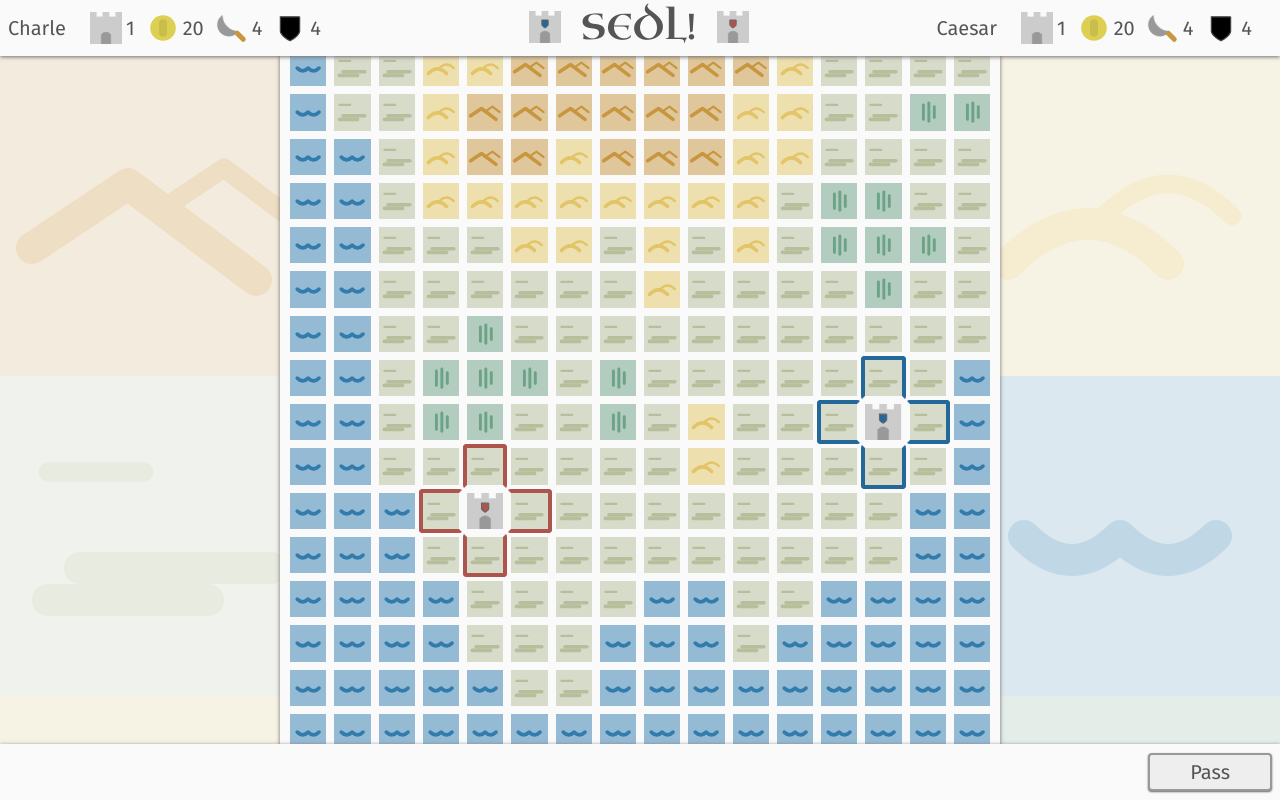
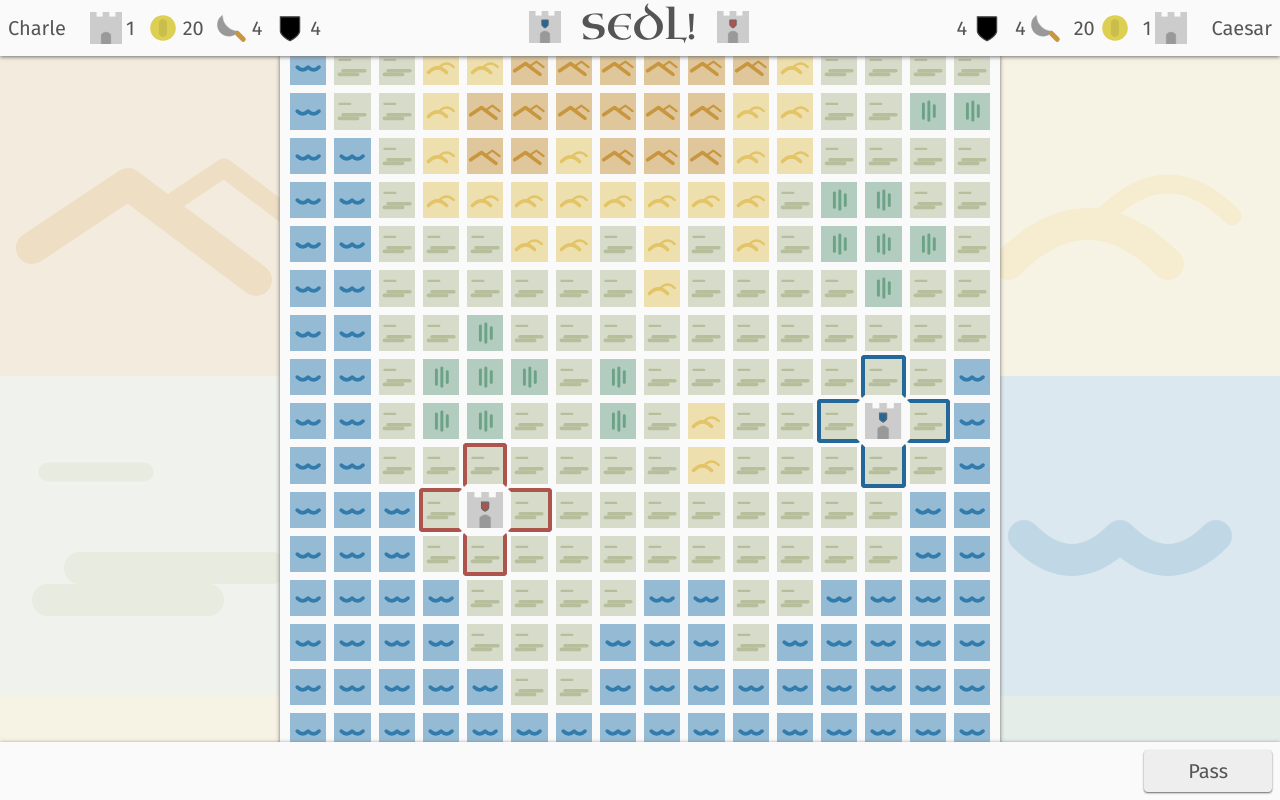
Before and after one commit to acarrara/sedl, an Angular app: page / in a window 1280 px wide. Built offline with nearby package versions, Linux system fonts and the light colour scheme.

Commit message:
minor fixes, customize primary button

```diff
--- a/src/app/app.module.ts
+++ b/src/app/app.module.ts
@@ -5,7 +5,7 @@ import {CellComponent} from './cell.component';
 import {RegionDirective} from './region.directive';
 import {GridDirective} from './grid.directive';
 import {LordStatisticsComponent} from './header/lord-statistics.component';
-import {LordRegionElementComponent} from './header/lord-region-element.component';
+import {LordStatisticsElementComponent} from './header/lord-statistics-element.component';
 import {GameService} from './game.service';
 import {HeaderComponent} from './header/header.component';
 import {FooterComponent} from './footer/footer.component';
@@ -14,6 +14,7 @@ export class MyHammerConfig extends HammerGestureConfig {
   overrides = {
     swipe: {direction: Hammer.DIRECTION_ALL}, // override default settings
     pan: {direction: Hammer.DIRECTION_ALL},
+    press: {time: 1001},
     pinch: {enable: true, direction: Hammer.DIRECTION_ALL}
   } as any;
 }
@@ -23,7 +24,7 @@ export class MyHammerConfig extends HammerGestureConfig {
     AppComponent,
     CellComponent,
     LordStatisticsComponent,
-    LordRegionElementComponent,
+    LordStatisticsElementComponent,
     RegionDirective,
     GridDirective,
     HeaderComponent,
--- a/src/app/footer/footer.component.html
+++ b/src/app/footer/footer.component.html
@@ -17,7 +17,7 @@
       <span *ngIf="canRun()">{{getAction().cost(region)}}</span>
     </span>
   </div>
-  <button class="button  button--primary  pass-button" (click)="game.pass()">
+  <button class="button  button--primary  pass-button" (click)="game.pass()" [style.--lordColor]="lord.color">
     Pass
   </button>
 </aside>
--- a/src/app/header/lord-region-element.component.ts
+++ b/src/app/header/lord-statistics-element.component.ts
@@ -5,7 +5,7 @@ import {ChangeDetectionStrategy, Component, Input} from '@angular/core';
   templateUrl: 'lord-statistics-element.component.html',
   changeDetection: ChangeDetectionStrategy.OnPush
 })
-export class LordRegionElementComponent {
+export class LordStatisticsElementComponent {
 
   @Input()
   public seed: string;
--- a/src/style/_buttons.scss
+++ b/src/style/_buttons.scss
@@ -21,6 +21,8 @@ $button-color-background-primary: #eee;
 .button--primary {
   background-color: $button-color-background-primary;
 
+  border: 4px solid var(--lord-color, $button-color-background-primary);
+
   &:hover {
     background-color: darken($button-color-background-primary, 10%);
   }
--- a/src/style/_controls.scss
+++ b/src/style/_controls.scss
@@ -37,13 +37,12 @@
 
 .logo__heading {
   @include font-family-uncial();
+  font-size: 1.8rem;
 
-  font-size: 1.8rem;
-  padding: 0 8px;
+  padding: 0 16px;
   margin: 0;
 }
 
 .logo {
   display: flex;
-  gap: 8px;
 }
--- a/src/style/_lord-statistics.scss
+++ b/src/style/_lord-statistics.scss
@@ -16,8 +16,8 @@
     display: flex;
     align-items: center;
   }
+}
 
-  .lord-statistics--right {
-    direction: rtl;
-  }
+.lord-statistics--right {
+  direction: rtl;
 }
```
